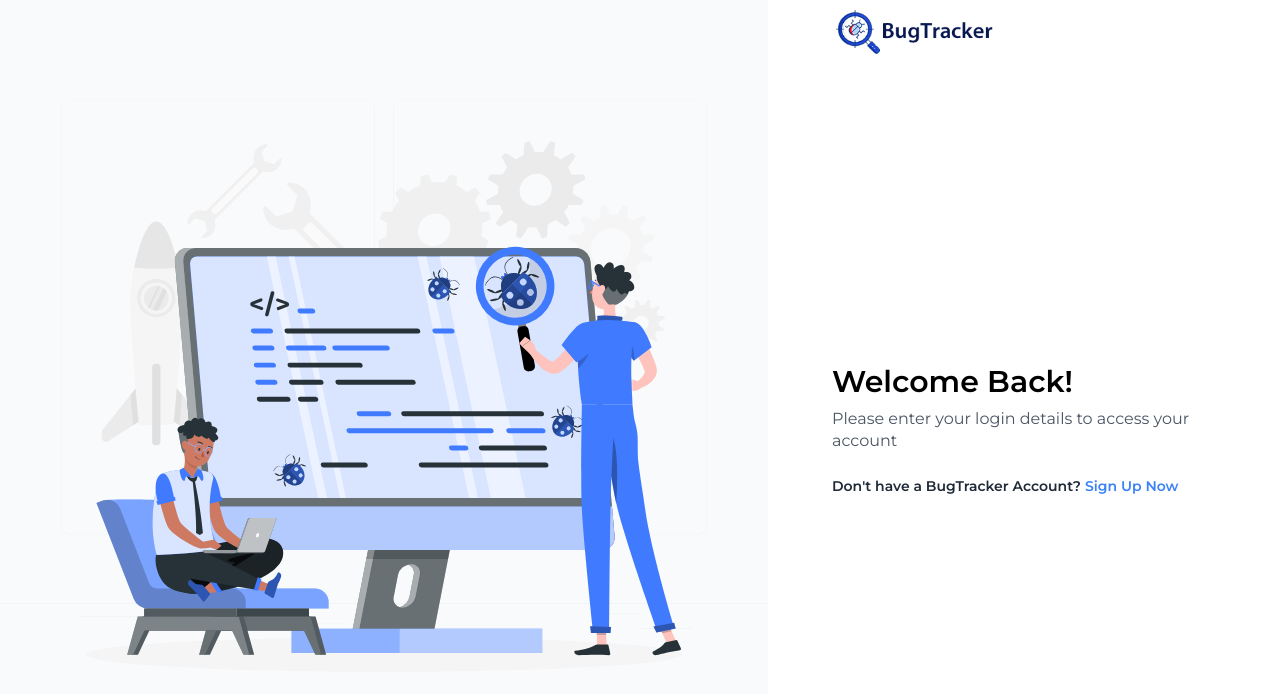
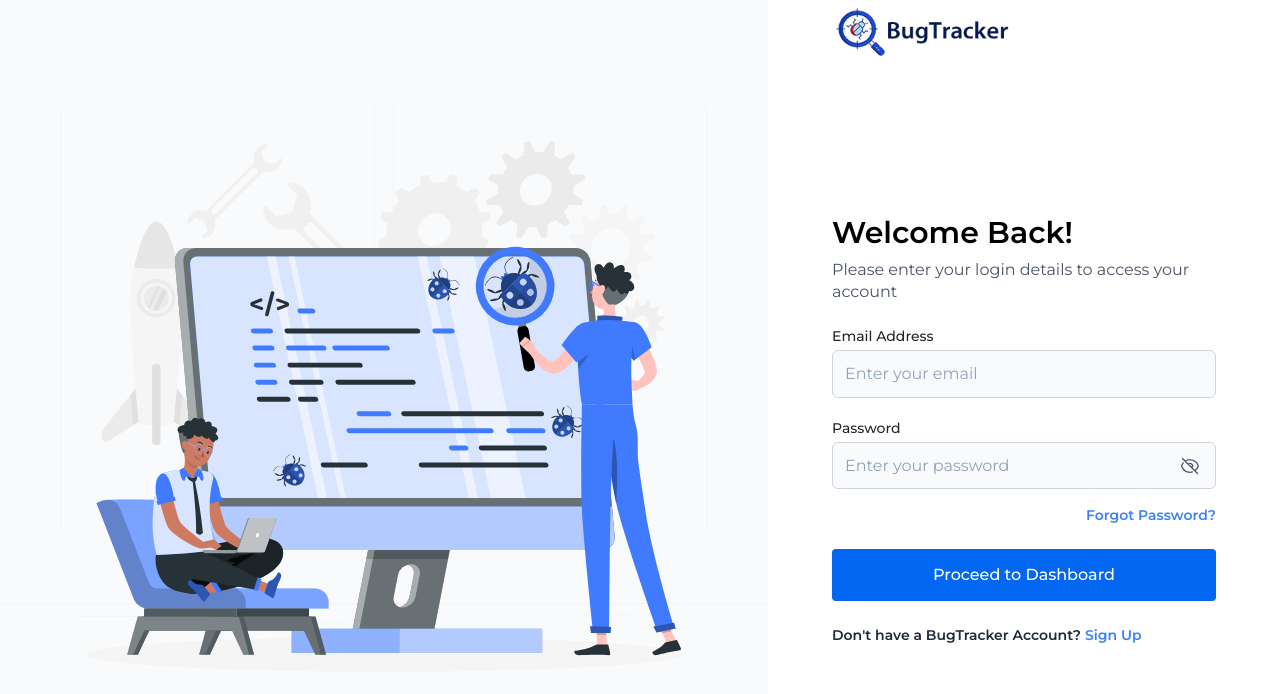
Before and after one commit to Tnaike/bug-tracker, a Next.js app: page /signin in a window 1280 px wide. Shown: the top 694 px of the page. Built offline with nearby package versions, Linux system fonts and the light colour scheme.

Commit message:
Create signin form component

```diff
--- a/src/app/(root)/(authentication)/layout.tsx
+++ b/src/app/(root)/(authentication)/layout.tsx
@@ -1,6 +1,6 @@
+import React from 'react';
+import Image from 'next/image';
 import AuthNavBar from '@/shared/components/AuthNavBar';
-import Image from 'next/image';
-import React from 'react';
 
 const AuthLayout = ({ children }: { children: React.ReactNode }) => {
   return (
@@ -20,7 +20,7 @@ const AuthLayout = ({ children }: { children: React.ReactNode }) => {
             </div>
           </div>
         </div>
-        <div className="flex flex-1 min-w-96 max-sm:px-8 px-16 overflow-auto">
+        <div className="flex flex-1 sm:min-w-96 max-sm:px-8 px-16 overflow-auto">
           <div className="flex flex-col h-full w-full">
             <div className="relative min-h-16">
               <AuthNavBar />
--- a/src/app/(root)/(authentication)/signin/page.tsx
+++ b/src/app/(root)/(authentication)/signin/page.tsx
@@ -1,16 +1,18 @@
+import Link from 'next/link';
 import AuthSectionHeader from '@/shared/components/AuthSectionHeader';
-import SignUpForm from '@/shared/components/SignUpForm';
-import Link from 'next/link';
+import SignInForm from '@/shared/components/SignInForm';
 
 const SignIn = () => {
   return (
     <div>
       <AuthSectionHeader title="Welcome Back!" subtitle="Please enter your login details to access your account" />
-      <div>{/* <SignInForm /> */}</div>
+      <div>
+        <SignInForm />
+      </div>
       <div className="text-gray-800 text-sm font-semibold items-center">
-        Don't have a BugTracker Account?{' '}
+        Don&apos;t have a BugTracker Account?{' '}
         <Link href="/signup" className="text-blue-500">
-          Sign Up Now
+          Sign Up
         </Link>
       </div>
     </div>
--- a/src/shared/components/AuthNavBar/index.tsx
+++ b/src/shared/components/AuthNavBar/index.tsx
@@ -4,14 +4,14 @@ import Link from 'next/link';
 function AuthNavBar() {
   return (
     <header className="bg-transparent w-full z-30 mb-5">
-      <div className="flex items-center min-h-[4rem]">
+      <div className="flex items-center min-h-[4rem] max-sm:justify-center">
         <Link href="/">
           <Image
             className="relative"
             src="/images/bugTracker-logo.png"
             alt="Bug Tracker App"
-            width={164}
-            height={48}
+            width={180}
+            height={50}
             priority
           />
         </Link>
--- /dev/null
+++ b/src/shared/components/SignInForm/index.tsx
@@ -0,0 +1,34 @@
+import FormField from '@/shared/components/FormField';
+import PasswordInput from '@/shared/components/PasswordInput';
+import TextInput from '@/shared/components/TextInput';
+import React from 'react';
+
+import Link from 'next/link';
+import Button from '@/shared/components/Button';
+
+const SignInForm = () => {
+  return (
+    <form>
+      <div className="flex mb-3">
+        <FormField htmlFor="email" label="Email Address" className="grow">
+          <TextInput type="text" id="email" placeholder="Enter your email" />
+        </FormField>
+      </div>
+      <div className="flex gap-3 mb-2">
+        <FormField htmlFor="password" label="Password" className="grow">
+          <PasswordInput id="password" placeholder="Enter your password" />
+        </FormField>
+      </div>
+      <div className="flex flex-wrap mb-6 text-sm items-center font-semibold justify-end">
+        <Link href="/forgotPassword" className="text-blue-500">
+          <p>Forgot Password? </p>
+        </Link>
+      </div>
+      <div className="mb-6 flex items-center justify-center">
+        <Button type="submit" size="medium" className="w-full" label="Proceed to Dashboard" />
+      </div>
+    </form>
+  );
+};
+
+export default SignInForm;
--- a/src/shared/components/SignUpForm/index.tsx
+++ b/src/shared/components/SignUpForm/index.tsx
@@ -22,7 +22,7 @@ const SignUpForm = () => {
       </div>
       <div className="flex max-sm:flex-col gap-3 mb-5">
         <FormField htmlFor="password" label="Password" className="grow">
-          <PasswordInput id="password" placeholder="Enter Password" />
+          <PasswordInput id="password" placeholder="Enter password" />
         </FormField>
         {/* <FormField
           htmlFor='confirmPassword'
@@ -32,7 +32,7 @@ const SignUpForm = () => {
           <PasswordInput id='confirmPassword' placeholder='Enter Password' />
         </FormField> */}
       </div>
-      <div className="flex flex-wrap mb-5 text-gray-700 text-sm items-center font-medium">
+      <div className="flex flex-wrap mb-5 text-gray-700 text-[13px] items-center font-medium">
         <p>By clicking continue, I agree to the </p>
         <div className="cursor-pointer text-blue-300 ml-1">
           <Button label="Terms of Service" size="text" variant="basic" />
```
